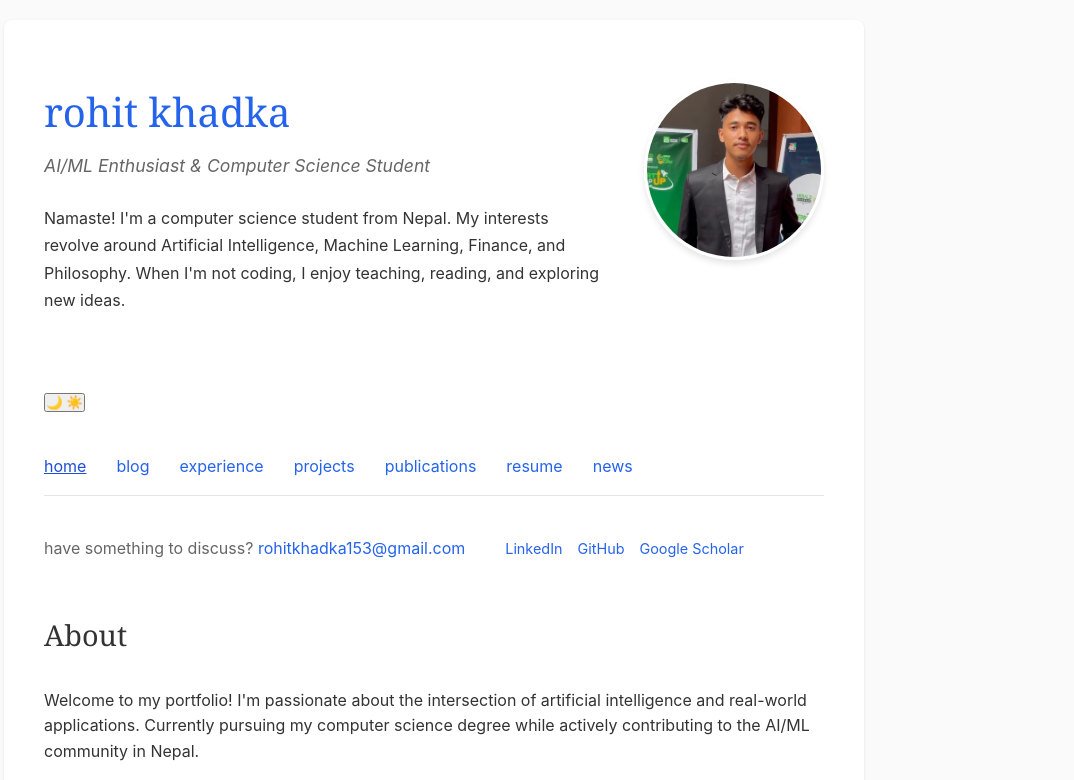
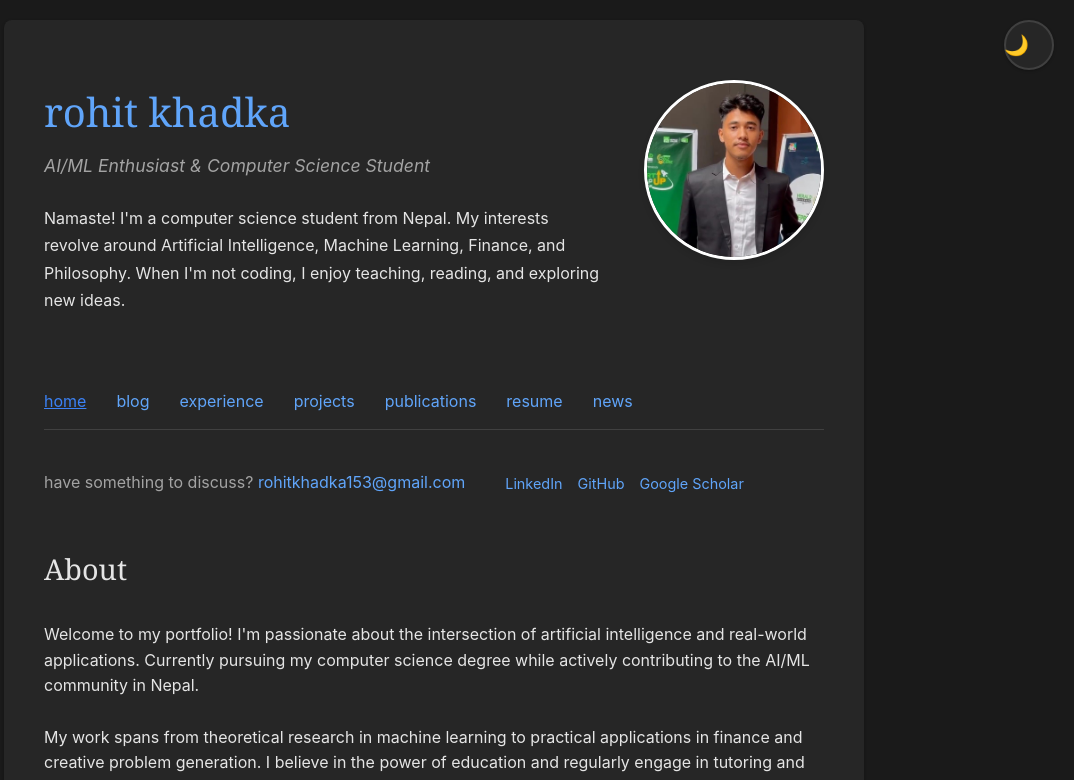
Before and after one commit to rohitkhadka1/rohitkhadka1.github.io, a plain HTML site: page index.html in a window 1280 px wide. Both pictures are taken after a click on the button "Toggle theme". Shown: the top 780 px of the page, without its empty margins (206-1280 px from the left). Drawn offline with Linux system fonts and the light colour scheme.

Commit message:
added dark theme toggle button

```diff
--- a/script.js
+++ b/script.js
@@ -18,11 +18,22 @@ function initializeTheme() {
 }
 
 document.addEventListener('DOMContentLoaded', function() {
-    // Initialize theme
-    initializeTheme();
+    // Theme initialization
+    const themeToggleBtn = document.getElementById('theme-toggle');
 
-    // Theme toggle button event listener
-    document.getElementById('theme-toggle').addEventListener('click', toggleTheme);
+    // Set initial theme
+    const prefersDark = window.matchMedia('(prefers-color-scheme: dark)').matches;
+    const savedTheme = localStorage.getItem('theme') || (prefersDark ? 'dark' : 'light');
+    document.documentElement.setAttribute('data-theme', savedTheme);
+
+    // Theme toggle functionality
+    themeToggleBtn.addEventListener('click', () => {
+        const currentTheme = document.documentElement.getAttribute('data-theme');
+        const newTheme = currentTheme === 'light' ? 'dark' : 'light';
+
+        document.documentElement.setAttribute('data-theme', newTheme);
+        localStorage.setItem('theme', newTheme);
+    });
     // Get all navigation links and content sections
     const navLinks = document.querySelectorAll('.nav-link');
     const contentSections = document.querySelectorAll('.content-section');
--- a/style.css
+++ b/style.css
@@ -351,3 +351,190 @@ body {
         grid-template-columns: 1fr;
     }
 }
+
+/* Dark Theme Styles */
+[data-theme="dark"] {
+    --bg-color: #1a1a1a;
+    --text-color: #e5e5e5;
+    --text-secondary: #a3a3a3;
+    --accent-color: #60a5fa;
+    --accent-hover: #3b82f6;
+    --border-color: #404040;
+    --card-bg: #262626;
+    --shadow: 0 1px 3px rgba(0,0,0,0.3);
+}
+
+[data-theme="dark"] body {
+    background-color: var(--bg-color);
+    color: var(--text-color);
+}
+
+[data-theme="dark"] .container {
+    background: var(--card-bg);
+    box-shadow: var(--shadow);
+}
+
+[data-theme="dark"] .name {
+    color: var(--accent-color);
+}
+
+[data-theme="dark"] .tagline {
+    color: var(--text-secondary);
+}
+
+[data-theme="dark"] .nav {
+    border-bottom-color: var(--border-color);
+}
+
+[data-theme="dark"] .nav a {
+    color: var(--accent-color);
+}
+
+[data-theme="dark"] .nav a:hover,
+[data-theme="dark"] .nav a.active {
+    color: var(--accent-hover);
+}
+
+[data-theme="dark"] .contact {
+    color: var(--text-secondary);
+}
+
+[data-theme="dark"] .contact a {
+    color: var(--accent-color);
+}
+
+[data-theme="dark"] .social-links a {
+    color: var(--accent-color);
+}
+
+[data-theme="dark"] .social-links a:hover {
+    color: var(--accent-hover);
+}
+
+[data-theme="dark"] .section-title {
+    color: var(--text-color);
+}
+
+[data-theme="dark"] .experience-item,
+[data-theme="dark"] .project-item {
+    border-bottom-color: var(--border-color);
+}
+
+[data-theme="dark"] .item-title {
+    color: var(--text-color);
+}
+
+[data-theme="dark"] .item-description {
+    color: var(--text-secondary);
+}
+
+[data-theme="dark"] .tech-tag {
+    background: #1e3a8a;
+    color: var(--accent-color);
+}
+
+[data-theme="dark"] .tech-tag:hover {
+    background: #1e40af;
+}
+
+[data-theme="dark"] .skill-category {
+    background: #374151;
+}
+
+[data-theme="dark"] .skill-category h4 {
+    color: var(--text-color);
+}
+
+[data-theme="dark"] .skill-list {
+    color: var(--text-secondary);
+}
+
+[data-theme="dark"] .honors-list li {
+    color: var(--text-secondary);
+    border-bottom-color: var(--border-color);
+}
+
+[data-theme="dark"] .resume-link {
+    background: var(--accent-color);
+}
+
+[data-theme="dark"] .resume-link:hover {
+    background: var(--accent-hover);
+}
+
+[data-theme="dark"] .publication-item {
+    border-bottom-color: var(--border-color);
+}
+
+[data-theme="dark"] .publication-item .item-meta {
+    color: var(--text-secondary);
+}
+
+[data-theme="dark"] .pub-link {
+    background: #374151;
+    color: var(--accent-color);
+}
+
+[data-theme="dark"] .pub-link:hover {
+    background: #4b5563;
+    color: var(--accent-hover);
+}
+
+[data-theme="dark"] .footer {
+    border-top-color: var(--border-color);
+    color: var(--text-secondary);
+}
+
+/* Theme Toggle Button Styles */
+.theme-switch {
+    position: fixed;
+    top: 20px;
+    right: 20px;
+    z-index: 1000;
+}
+
+#theme-toggle {
+    background: var(--card-bg, white);
+    border: 2px solid var(--border-color, #e5e5e5);
+    border-radius: 50%;
+    width: 50px;
+    height: 50px;
+    cursor: pointer;
+    display: flex;
+    align-items: center;
+    justify-content: center;
+    font-size: 20px;
+    transition: all 0.3s ease;
+    box-shadow: var(--shadow, 0 1px 3px rgba(0,0,0,0.1));
+}
+
+#theme-toggle:hover {
+    transform: scale(1.1);
+    box-shadow: 0 4px 8px rgba(0,0,0,0.2);
+}
+
+[data-theme="dark"] #theme-toggle {
+    background: var(--card-bg);
+    border-color: var(--border-color);
+}
+
+.theme-toggle-dark,
+.theme-toggle-light {
+    transition: opacity 0.3s ease;
+}
+
+[data-theme="light"] .theme-toggle-dark {
+    opacity: 0;
+}
+
+[data-theme="light"] .theme-toggle-light {
+    opacity: 1;
+}
+
+[data-theme="dark"] .theme-toggle-dark {
+    opacity: 1;
+}
+
+[data-theme="dark"] .theme-toggle-light {
+    opacity: 0;
+}
```
